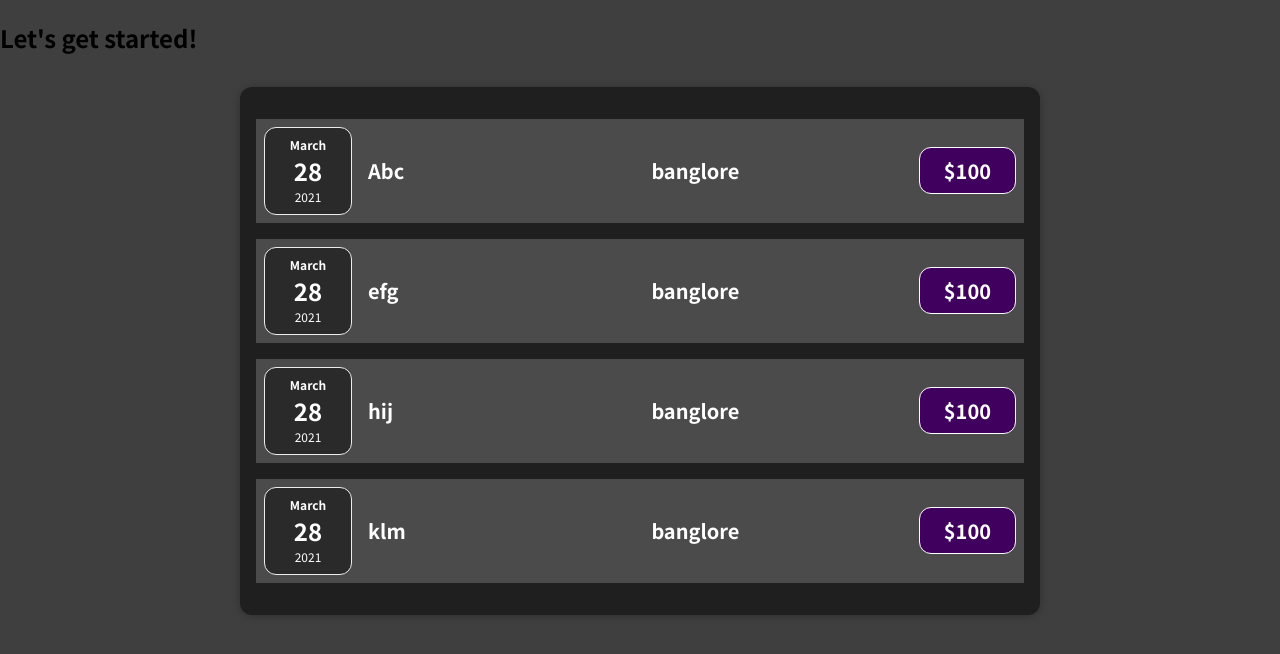
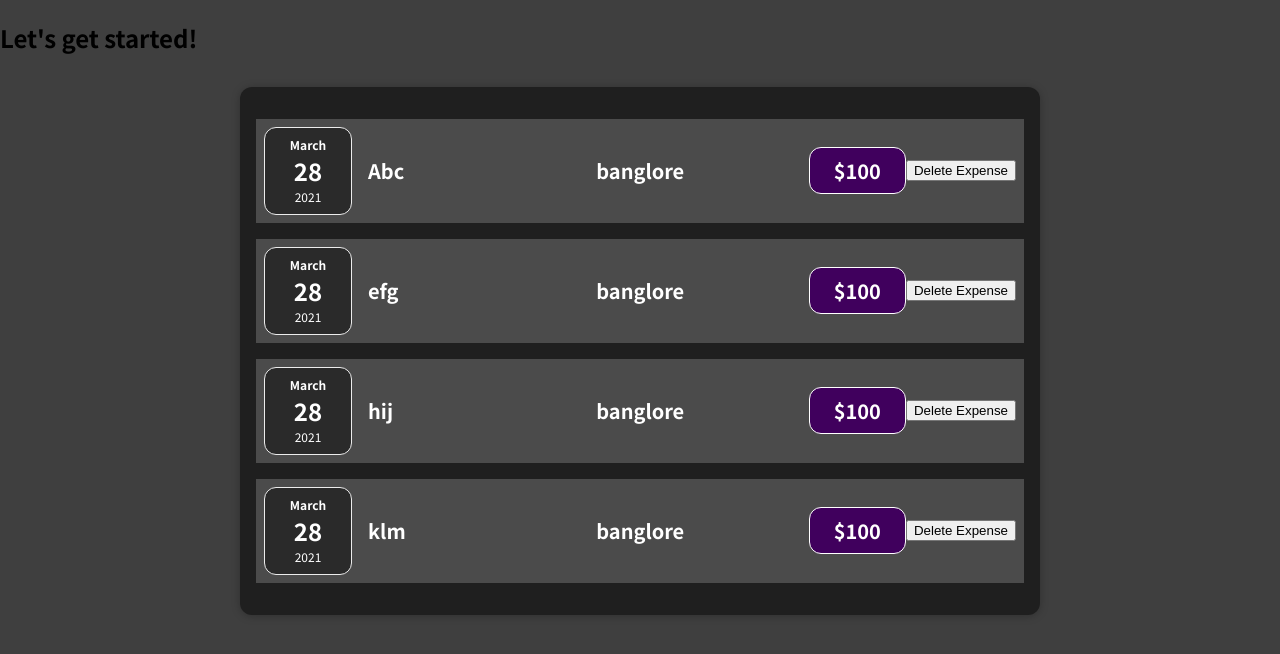
Before and after one commit to Datthatreya-Bhatt/Expense-tracker-react, a React (Create React App) app: page / in a window 1280 px wide. Shown: the top 654 px of the page. Built offline with nearby package versions, Linux system fonts and the light colour scheme.

Commit message:
eventlistener is created

```diff
--- a/src/components/Expenses/ExpenseItem.js
+++ b/src/components/Expenses/ExpenseItem.js
@@ -9,10 +9,16 @@ const ExpenseItem = (props) =>{
 
 
 
+    const clickhandler = ()=>{
+        console.log('expense deleted')
+    }
+
+
     return (
         <div className="expense-item">
             <ExpenseDate date={props.date}/>
             <ExpenseDetail title={props.title} location={props.location} amount={props.amount}/>
+            <button onClick={clickhandler}>Delete Expense</button>
         </div>
     )
 }
```
